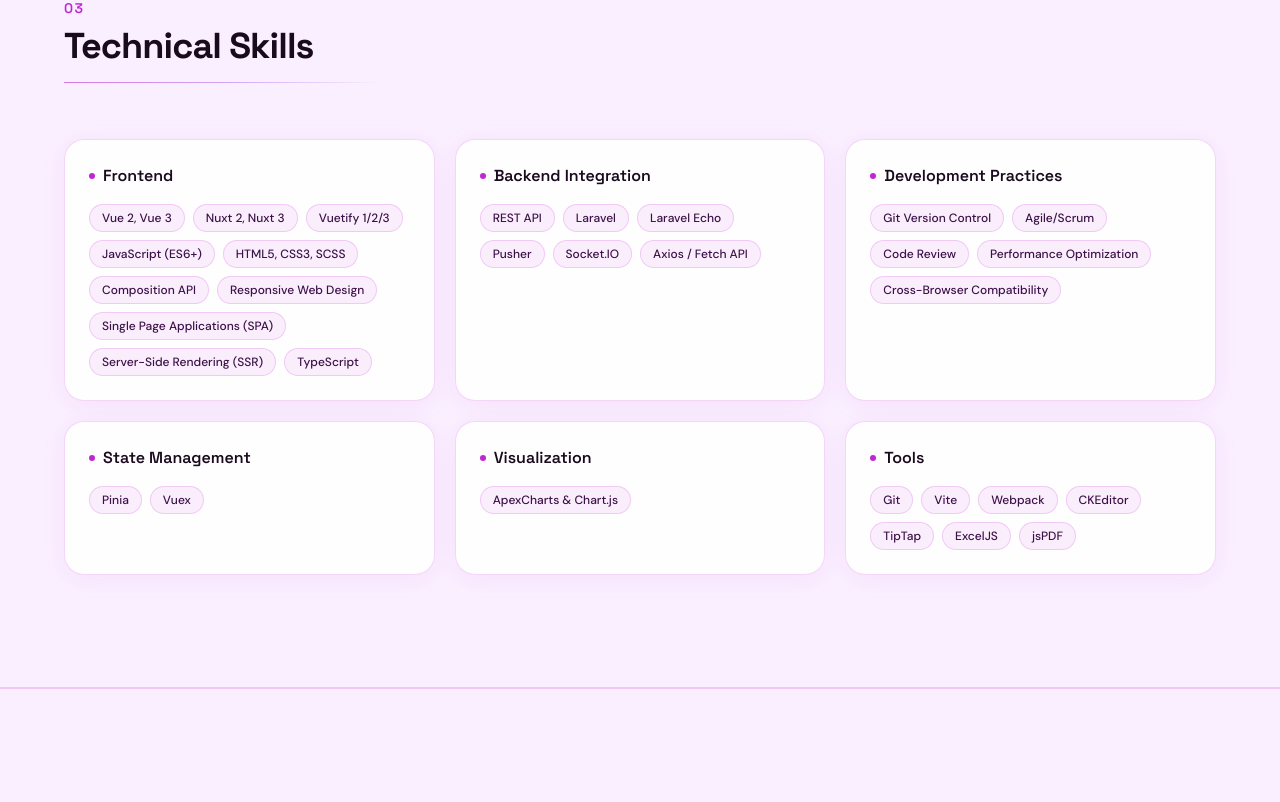
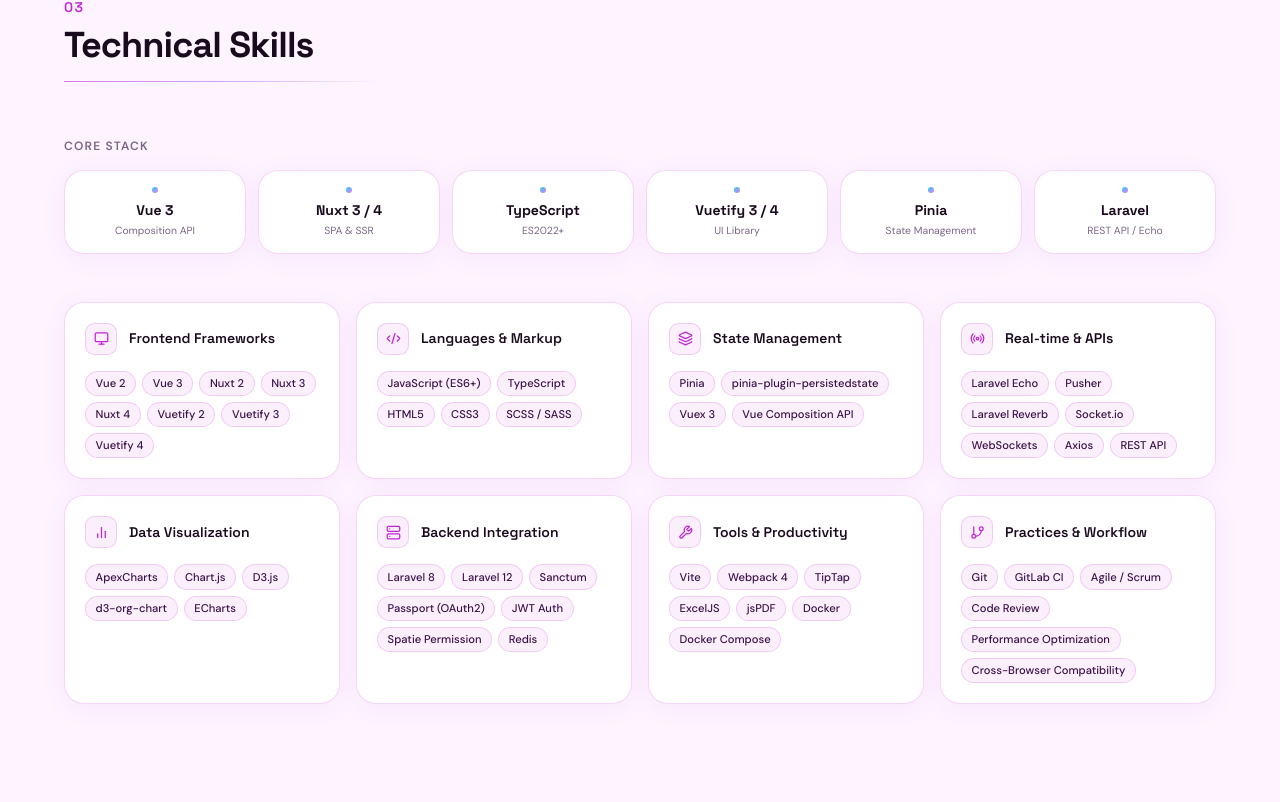
Before and after one commit to ilyzzaEvangelista/my-portfolio, a Vue app: page / in a window 1280 px wide. Shown: the part 3098-3900 px from the top of the page. Built offline with nearby package versions, Linux system fonts and the light colour scheme.

Commit message:
Redesign Skills section and finalize all project tech stacks

```diff
--- a/src/components/Skills.vue
+++ b/src/components/Skills.vue
@@ -1,58 +1,107 @@
 <script setup lang="ts">
+import { Monitor, Code2, Layers, Radio, BarChart2, Wrench, Server, GitBranch } from '@lucide/vue'
 import SectionHeading from './SectionHeading.vue'
+
+const coreStack = [
+  { label: 'Vue 3', sub: 'Composition API' },
+  { label: 'Nuxt 3 / 4', sub: 'SPA & SSR' },
+  { label: 'TypeScript', sub: 'ES2022+' },
+  { label: 'Vuetify 3 / 4', sub: 'UI Library' },
+  { label: 'Pinia', sub: 'State Management' },
+  { label: 'Laravel', sub: 'REST API / Echo' },
+]
 
 const skillCategories = [
   {
-    title: 'Frontend',
-    items: [
-      'Vue 2, Vue 3', 'Nuxt 2, Nuxt 3', 'Vuetify 1/2/3', 'JavaScript (ES6+)',
-      'HTML5, CSS3, SCSS', 'Composition API', 'Responsive Web Design',
-      'Single Page Applications (SPA)', 'Server-Side Rendering (SSR)', 'TypeScript',
-    ],
+    icon: Monitor,
+    title: 'Frontend Frameworks',
+    items: ['Vue 2', 'Vue 3', 'Nuxt 2', 'Nuxt 3', 'Nuxt 4', 'Vuetify 2', 'Vuetify 3', 'Vuetify 4'],
   },
   {
-    title: 'Backend Integration',
-    items: ['REST API', 'Laravel', 'Laravel Echo', 'Pusher', 'Socket.IO', 'Axios / Fetch API'],
+    icon: Code2,
+    title: 'Languages & Markup',
+    items: ['JavaScript (ES6+)', 'TypeScript', 'HTML5', 'CSS3', 'SCSS / SASS'],
   },
   {
-    title: 'Development Practices',
-    items: ['Git Version Control', 'Agile/Scrum', 'Code Review', 'Performance Optimization', 'Cross-Browser Compatibility'],
+    icon: Layers,
+    title: 'State Management',
+    items: ['Pinia', 'pinia-plugin-persistedstate', 'Vuex 3', 'Vue Composition API'],
   },
   {
-    title: 'State Management',
-    items: ['Pinia', 'Vuex'],
+    icon: Radio,
+    title: 'Real-time & APIs',
+    items: ['Laravel Echo', 'Pusher', 'Laravel Reverb', 'Socket.io', 'WebSockets', 'Axios', 'REST API'],
   },
   {
-    title: 'Visualization',
-    items: ['ApexCharts & Chart.js'],
+    icon: BarChart2,
+    title: 'Data Visualization',
+    items: ['ApexCharts', 'Chart.js', 'D3.js', 'd3-org-chart', 'ECharts'],
   },
   {
-    title: 'Tools',
-    items: ['Git', 'Vite', 'Webpack', 'CKEditor', 'TipTap', 'ExcelJS', 'jsPDF'],
+    icon: Server,
+    title: 'Backend Integration',
+    items: ['Laravel 8', 'Laravel 12', 'Sanctum', 'Passport (OAuth2)', 'JWT Auth', 'Spatie Permission', 'Redis'],
+  },
+  {
+    icon: Wrench,
+    title: 'Tools & Productivity',
+    items: ['Vite', 'Webpack 4', 'TipTap', 'ExcelJS', 'jsPDF', 'Docker', 'Docker Compose'],
+  },
+  {
+    icon: GitBranch,
+    title: 'Practices & Workflow',
+    items: ['Git', 'GitLab CI', 'Agile / Scrum', 'Code Review', 'Performance Optimization', 'Cross-Browser Compatibility'],
   },
 ]
 </script>
 
 <template>
-  <section id="skills" class="py-28 px-6 section-alt">
+  <section id="skills" class="py-28 px-6">
     <div class="max-w-6xl mx-auto">
       <SectionHeading number="03" title="Technical Skills" />
 
-      <div class="grid sm:grid-cols-2 lg:grid-cols-3 gap-5">
+      <!-- Core stack spotlight -->
+      <div class="mb-12">
+        <p class="text-xs text-muted uppercase tracking-widest font-semibold mb-4">Core Stack</p>
+        <div class="grid grid-cols-2 sm:grid-cols-3 lg:grid-cols-6 gap-3">
+          <div
+            v-for="skill in coreStack"
+            :key="skill.label"
+            class="core-card glass-card p-4 text-center hover:-translate-y-0.5 group"
+          >
+            <div class="core-dot" />
+            <p class="font-display font-bold text-heading text-sm leading-tight group-hover:text-primary transition-colors">
+              {{ skill.label }}
+            </p>
+            <p class="text-[0.65rem] text-muted mt-1 leading-tight">{{ skill.sub }}</p>
+          </div>
+        </div>
+      </div>
+
+      <!-- Category grid -->
+      <div class="grid sm:grid-cols-2 lg:grid-cols-4 gap-4">
         <div
           v-for="category in skillCategories"
           :key="category.title"
-          class="glass-card p-6 hover:-translate-y-0.5"
+          class="glass-card p-5 hover:-translate-y-0.5 relative overflow-hidden group"
         >
-          <h3 class="font-display font-semibold text-heading mb-4 flex items-center gap-2">
-            <span class="w-1.5 h-1.5 rounded-full bg-[var(--color-primary)]" />
+          <div class="cat-glow" />
+
+          <div class="relative">
+            <div class="flex items-center gap-3 mb-4">
+              <div class="cat-icon-wrap">
+                <component :is="category.icon" :size="15" class="text-primary" />
+              </div>
+              <h3 class="font-display font-semibold text-heading text-sm leading-tight">
                 {{ category.title }}
               </h3>
-          <div class="flex flex-wrap gap-2">
+            </div>
+
+            <div class="flex flex-wrap gap-1.5">
               <span
                 v-for="item in category.items"
                 :key="item"
-              class="tag"
+                class="skill-pill"
               >
                 {{ item }}
               </span>
@@ -60,5 +109,76 @@
           </div>
         </div>
       </div>
+    </div>
   </section>
 </template>
+
+<style scoped>
+.core-card {
+  position: relative;
+  overflow: hidden;
+}
+
+.core-dot {
+  width: 6px;
+  height: 6px;
+  border-radius: 50%;
+  background: linear-gradient(135deg, var(--gradient-text-1), var(--gradient-text-3));
+  margin: 0 auto 0.6rem;
+}
+
+.cat-icon-wrap {
+  display: flex;
+  align-items: center;
+  justify-content: center;
+  width: 2rem;
+  height: 2rem;
+  border-radius: 0.6rem;
+  background: var(--color-tag-bg);
+  border: 1px solid var(--color-tag-border);
+  flex-shrink: 0;
+  transition: background 0.25s, transform 0.25s;
+}
+
+.glass-card:hover .cat-icon-wrap {
+  background: color-mix(in srgb, var(--color-primary) 12%, transparent);
+  transform: scale(1.05);
+}
+
+.cat-glow {
+  position: absolute;
+  top: -2.5rem;
+  right: -2.5rem;
+  width: 6rem;
+  height: 6rem;
+  border-radius: 50%;
+  background: var(--color-glow-1);
+  filter: blur(30px);
+  pointer-events: none;
+  opacity: 0;
+  transition: opacity 0.3s;
+}
+
+.glass-card:hover .cat-glow {
+  opacity: 1;
+}
+
+.skill-pill {
+  display: inline-block;
+  padding: 0.2rem 0.6rem;
+  border-radius: 9999px;
+  font-size: 0.7rem;
+  font-weight: 500;
+  color: var(--color-tag-text);
+  background: var(--color-tag-bg);
+  border: 1px solid var(--color-tag-border);
+  transition: background 0.2s, color 0.2s, border-color 0.2s;
+  white-space: nowrap;
+}
+
+.skill-pill:hover {
+  background: color-mix(in srgb, var(--color-primary) 12%, transparent);
+  color: var(--color-primary);
+  border-color: color-mix(in srgb, var(--color-primary) 35%, transparent);
+}
+</style>
```
Lines whose indentation alone changed are shown as unchanged.
